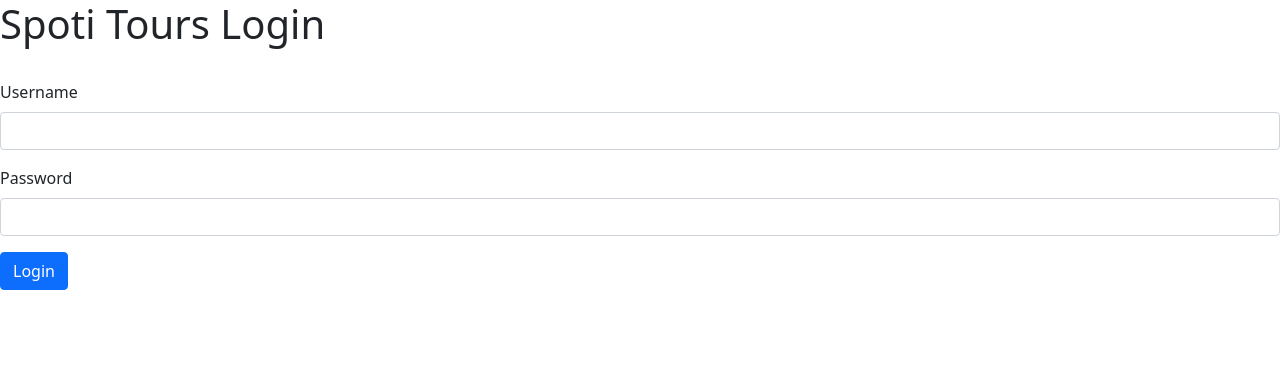
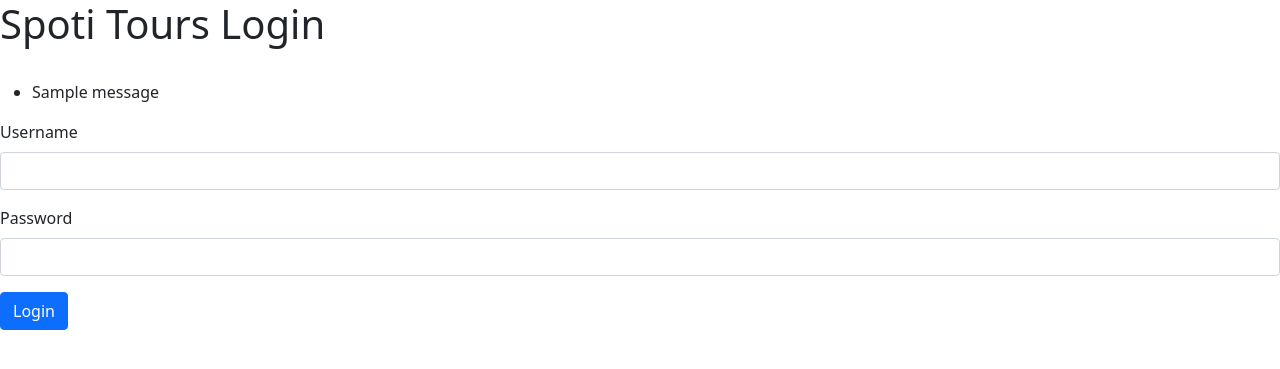
Before and after one commit to sebasalvarez13/spoti-tours, a Flask app: page /login in a window 1280 px wide. Shown: the top 369 px of the page. Run offline with Flask 2, Linux system fonts and the light colour scheme; one stand-in notice (Sample message) is shown; parts of the project's set-up code (start-up, migrations or seed data) failed here and were passed over.

Commit message:
Define block content to flash messages

```diff
--- a/development/templates/login.html
+++ b/development/templates/login.html
@@ -1,7 +1,20 @@
 {% extends 'base_forms.html' %}
+
 <!-- Title: Register or Login -->
 {% block title %}Login{% endblock %}
 
+<!--Flash message-->
+{% block content %}
+    {% with messages = get_flashed_messages() %}
+        {% if messages %}
+            <ul class=flashes>
+            {% for message in messages %}
+                <li>{{ message }}</li>
+            {% endfor %}
+            </ul>
+        {% endif %}
+    {% endwith %}
+{% endblock %}
 <!-- New user registration form -->
 {% block login1 %} Username {% endblock %}
 {% block login2 %} Password {% endblock %}
```
